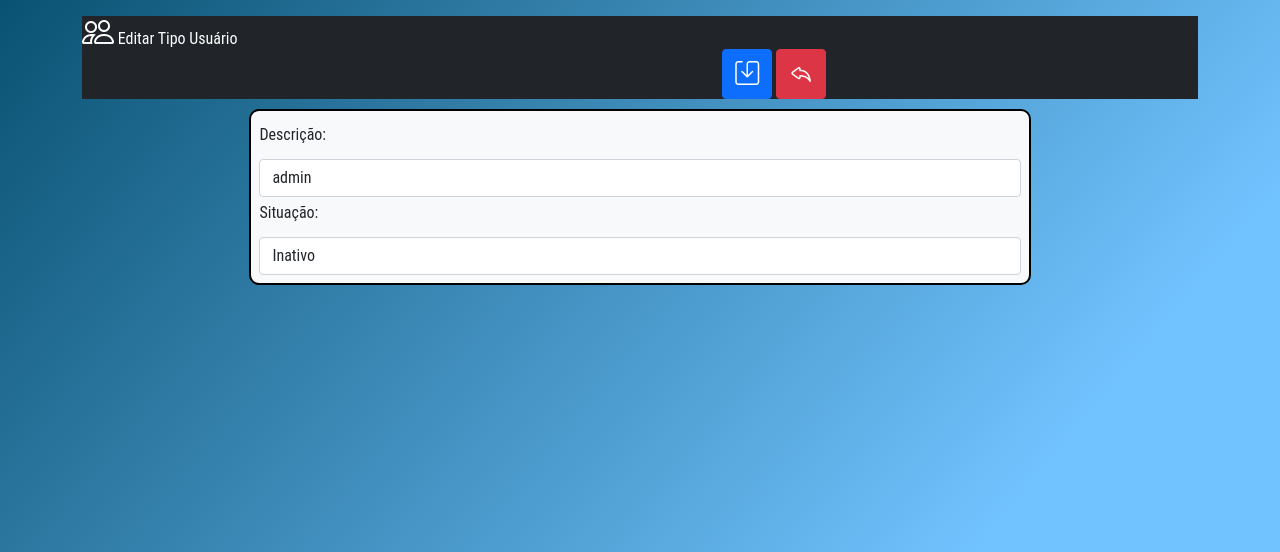
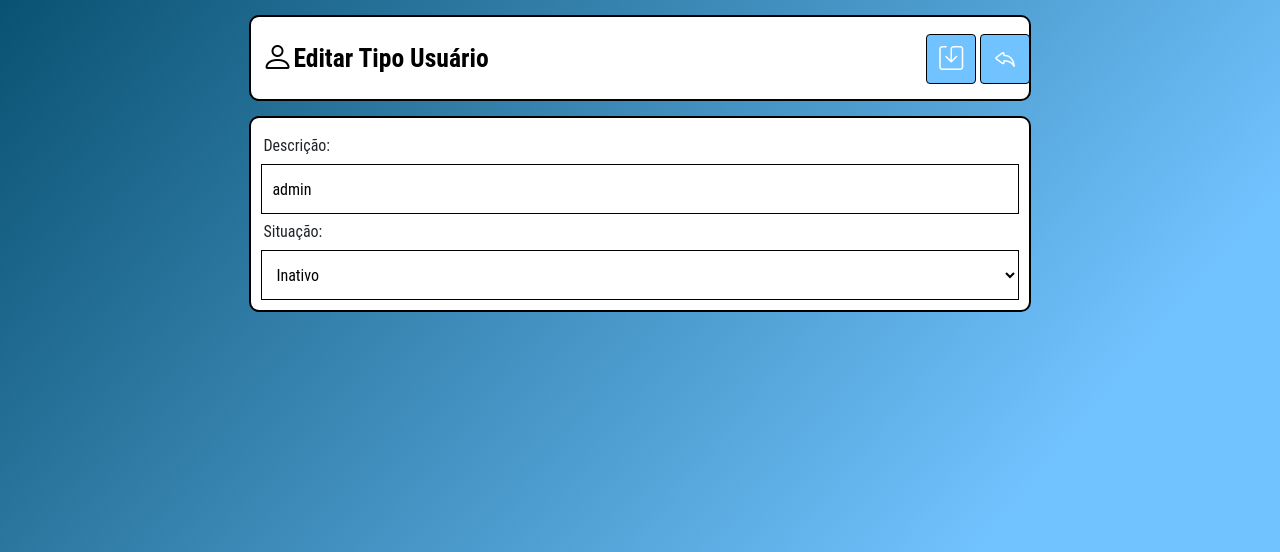
Before and after one commit to Douglaxz/APIClimaTempo, a Flask app: page /editarTipoUsuario/1 in a window 1280 px wide. Shown: the part 75-627 px from the top of the page. Run offline with Flask 2, Linux system fonts and the light colour scheme; the visitor is signed in with stand-in values (Sample User, id 1); tables that the repository leaves empty hold one stand-in row (values such as "Sample post"); parts of the project's set-up code (start-up, migrations or seed data) failed here and were passed over; some libraries are stand-ins or nearby versions.

Commit message:
correções

```diff
--- a/templates/editarTipoUsuario.html
+++ b/templates/editarTipoUsuario.html
@@ -1,35 +1,28 @@
 {% extends "template.html"%}
 {% block conteudo %}
 <form method="post" action="{{ url_for('atualizarTipoUsuario') }}" enctype="multipart/form-data" id="formulario">
-<br>
-  <!-- Padrão para desktop/notebook -->
-  <div class="boxtitulo bg-dark justify-content-between">
-    <div class="bd-highlight col-lg text-left text-white font-weight-bold "><i class="bi bi-people" style="font-size:2rem; color:white;" data-toggle="tooltip" data-placement="right" title="Usuários"></i> {{ titulo }}</div>
-    <div class="col-md-4 offset-md-4" style="text-align: right;">
-    <a class="btn btn-primary" href="#" onclick="myFunction()"><i class="bi bi-save" style="font-size:1.5rem; color:white;"></i></a>
-    <a class="btn btn-danger" href="{{url_for('visualizarTipoUsuario',id=id)}}"><i class="bi bi-reply" style="font-size:1.5rem; color:white;"></i></a>
+<div class="box_cabecalho">
+  <div class="box_titulo_interno">
+    <i class="bi bi-person" style="font-size:2rem; color:black;" data-toggle="tooltip" data-placement="right" title="Tipo Usuários"></i> {{ titulo }}
+  </div>
+  <div class="box_botoes">
+    <a class="btn btn_titulo" href="#" onclick="myFunction()"><i class="bi bi-save" style="font-size:1.5rem; color:white;"></i></a>
+  </div>
+  <div class="box_botoes">
+    <a class="btn btn_titulo" href="{{url_for('visualizarTipoUsuario',id=id)}}"><i class="bi bi-reply" style="font-size:1.5rem; color:white;"></i></a>
   </div>
 </div>
-  <!-- Padrão para mobile -->
-<div class="boxtitulocombusca_responsivo bg-dark">
-  <div class="bd-highlight col-lg text-left text-white font-weight-bold "><i class="bi bi-people" style="font-size:2rem; color:white;" data-toggle="tooltip" data-placement="right" title="Usuários"></i> {{ titulo }}</div>
-  <div class="col-md-4 offset-md-4" style="text-align: center;">
-    <a class="btn btn-primary" href="#" onclick="myFunction()"><i class="bi bi-save" style="font-size:1.5rem; color:white;"></i></a>
-    <a class="btn btn-danger" href="{{url_for('visualizarTipoUsuario',id=id)}}"><i class="bi bi-reply" style="font-size:1.5rem; color:white;"></i></a>
-  </div>
-</div>
-<!-- conteudo -->
-<div class="boxformulario bg-light p-2 text-dark bg-opacity-50">
+<div class="boxformulario">
   <fieldset>
     <input type="hidden" name="id" id="id" value="{{id}}">
     {{form.csrf_token()}}
     <div class="form-group">
-      {{form.descricao.label(class="form-label")}}
-      {{form.descricao(class="form-control")}}
+      {{form.descricao.label(class="rotulo")}}
+      {{form.descricao(class="busca__input")}}
     </div>
     <div class="form-group">
-      {{form.status.label(class="form-label")}}
-      {{form.status(class="form-control readonly")}}
+      {{form.status.label(class="rotulo")}}
+      {{form.status(class="busca__input")}}
     </div>
   </fieldset>
 </div>
```
Also changed, not shown: templates/novoTipoUsuario.html (+12 -18 lines), templates/visualizarTipoUsuario.html (+14 -21 lines), templates/visualizarUsuario.html (+9 -3 lines).
